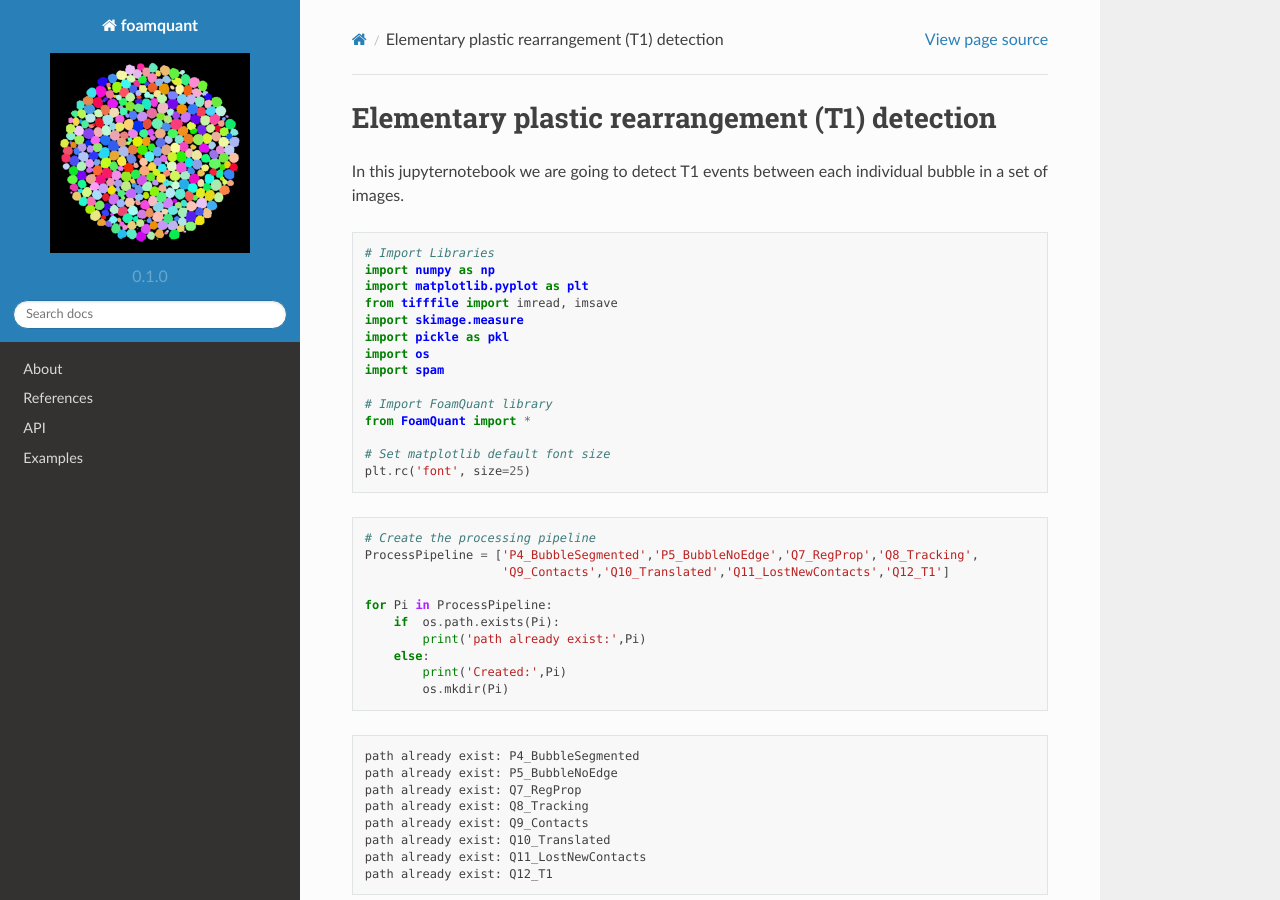
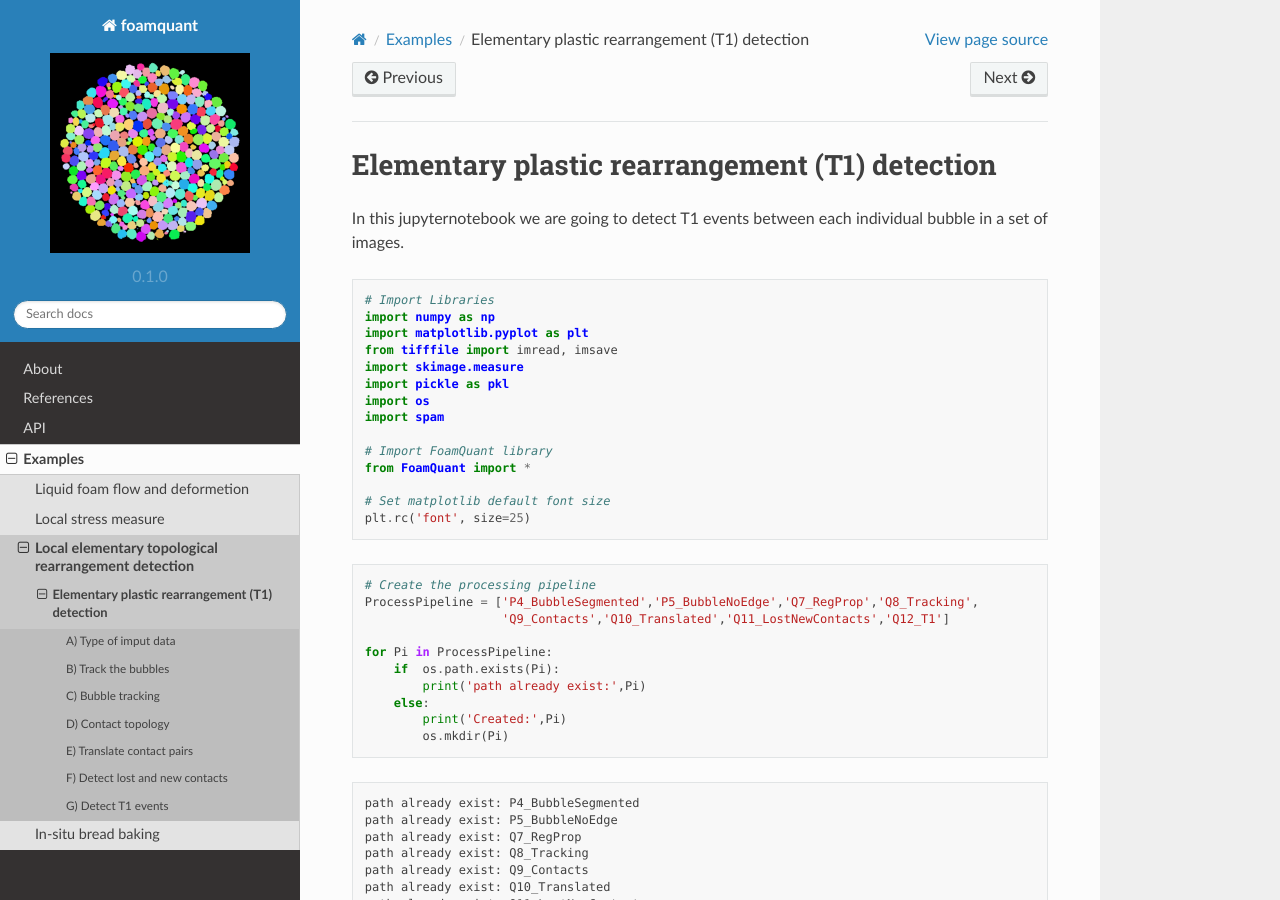
Before and after one commit to floschott/foamquant, a Sphinx documentation site: the page built from docs/source/Jupy_FoamQuant_T1_detection.rst, in a window 1280 px wide and 900 px high. Built offline with Sphinx 7.4.7 and the Read the Docs theme 2.0.0, drawn with Linux system fonts in a browser that asks for light colours.

Commit message:
Update examples.rst

```diff
--- a/docs/source/examples.rst
+++ b/docs/source/examples.rst
@@ -36,7 +36,7 @@ Jupyter example:
 .. toctree::
    :maxdepth: 2
 
-   Jupy_FoamQuant_bachelor_stress
+   Jupy_FoamQuant_T1_detection
 
 
 In-situ bread baking
```
